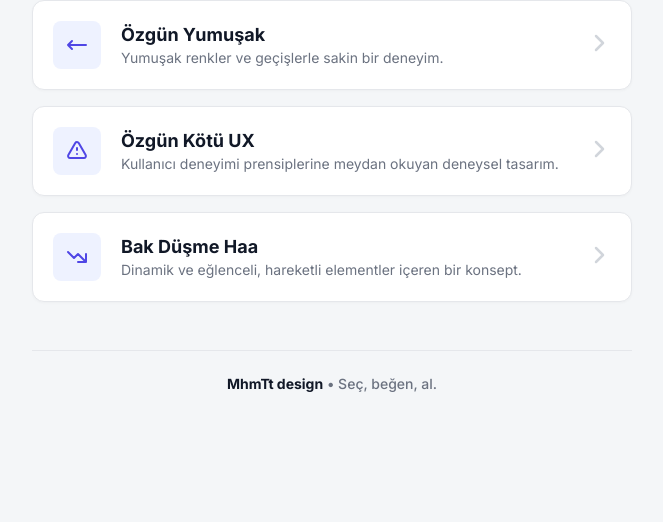
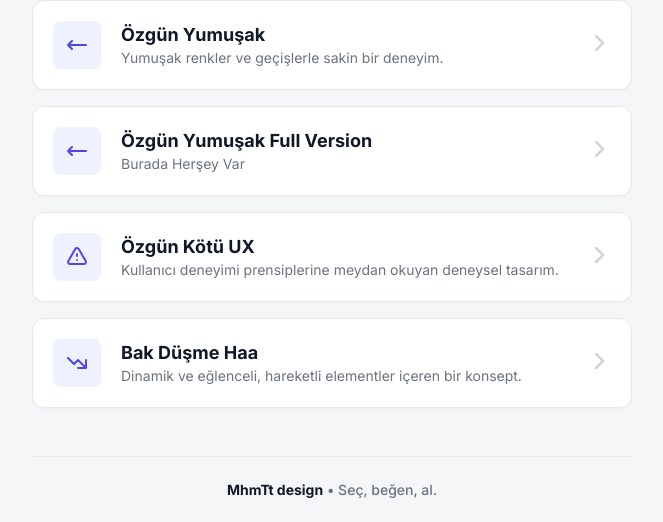
Before and after one commit to mhmttdeveloper/cards, a plain HTML site: page index.html in a window 1280 px wide. Shown: the part 1085-1607 px from the top of the page, without its empty margins (308-971 px from the left). Before the commit the page ends 1501 px from the top, so only its background shows below. Drawn offline with Linux system fonts and the light colour scheme.

Commit message:
Update index.html

```diff
--- a/index.html
+++ b/index.html
@@ -240,6 +240,15 @@
                  <div class="card-arrow"><svg fill="none" stroke="currentColor" viewBox="0 0 24 24" stroke-width="2.5" width="24" height="24"><path stroke-linecap="round" stroke-linejoin="round" d="M9 5l7 7-7 7"></path></svg></div>
             </a>
 
+              <a href="ozgun-yumusak-full-ver.html" class="design-card">
+                 <div class="card-icon"><svg fill="none" stroke="currentColor" viewBox="0 0 24 24" stroke-width="2"><path stroke-linecap="round" stroke-linejoin="round" d="M7 16l-4-4m0 0l4-4m-4 4h18"></path></svg></div>
+                <div class="card-content">
+                    <h2>Özgün Yumuşak Full Version</h2>
+                    <p>Burada Herşey Var</p>
+                </div>
+                 <div class="card-arrow"><svg fill="none" stroke="currentColor" viewBox="0 0 24 24" stroke-width="2.5" width="24" height="24"><path stroke-linecap="round" stroke-linejoin="round" d="M9 5l7 7-7 7"></path></svg></div>
+            </a>
+
              <a href="ozgun-kotu-ux.html" class="design-card">
                  <div class="card-icon"><svg fill="none" stroke="currentColor" viewBox="0 0 24 24" stroke-width="2"><path stroke-linecap="round" stroke-linejoin="round" d="M12 9v2m0 4h.01m-6.938 4h13.856c1.54 0 2.502-1.667 1.732-3L13.732 4c-.77-1.333-2.694-1.333-3.464 0L3.34 16c-.77 1.333.192 3 1.732 3z"></path></svg></div>
                 <div class="card-content">
```
